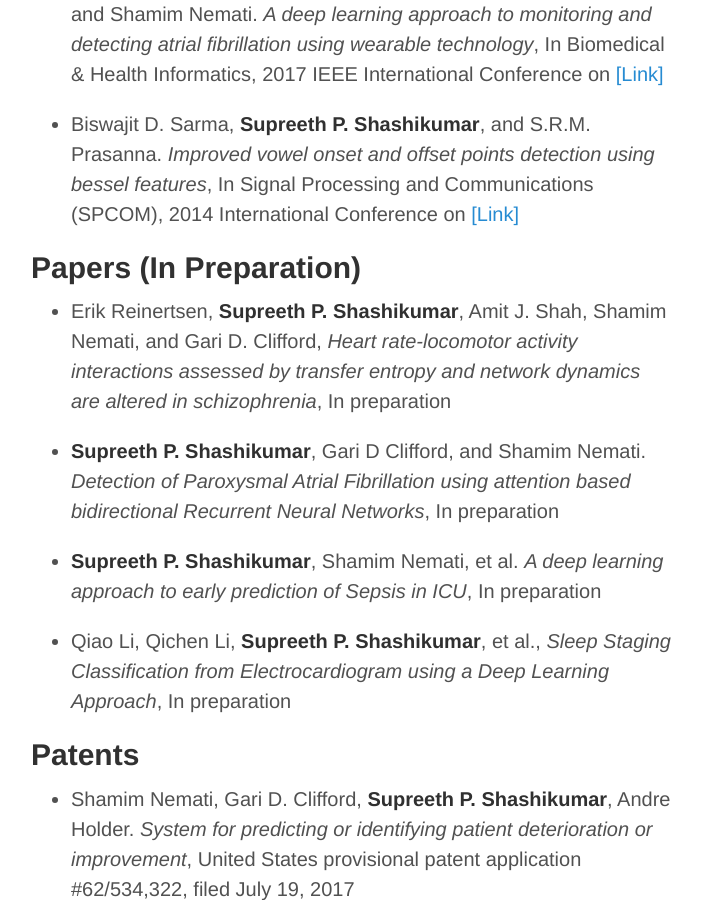
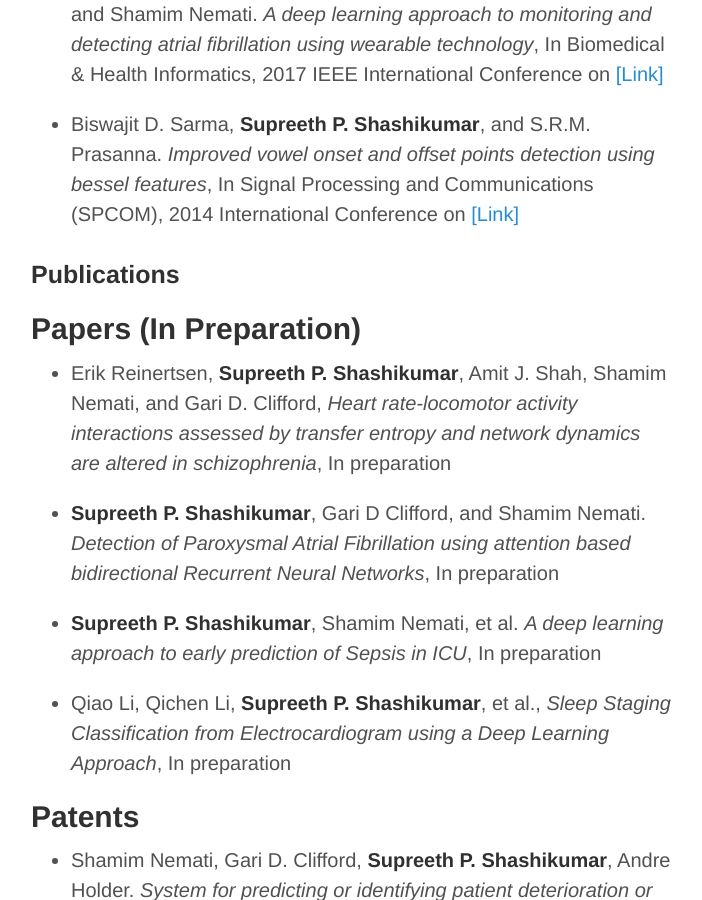
Before and after one commit to supreethprajwal/supreethprajwal.github.io, a Jekyll site: the page built from research.md, in a window 1280 px wide and 900 px high, scrolled down 1030 px. Shown: the whole window, without its empty margins (289-991 px from the left). Built offline with Jekyll 4.4.1, drawn with Linux system fonts in a browser that asks for light colours; nearby versions of some CDN libraries; formulas are drawn with MathJax 3.

Commit message:
Supreeth

```diff
--- a/research.md
+++ b/research.md
@@ -26,6 +26,8 @@ My advisors are [Prof. Shamim Nemati](http://nematilab.info/people/shamim/index.
 + **Supreeth P. Shashikumar**, Amit J. Shah, Qiao Li, Gari D Clifford, and Shamim Nemati. *A deep learning approach to monitoring and detecting atrial fibrillation using wearable technology*, In Biomedical & Health Informatics, 2017 IEEE International Conference on [[Link]](http://ieeexplore.ieee.org/abstract/document/7897225/){:target="_blank"}
 
 + Biswajit D. Sarma, **Supreeth P. Shashikumar**, and S.R.M. Prasanna. *Improved vowel onset and offset points detection using bessel features*, In Signal Processing and Communications (SPCOM), 2014 International Conference on [[Link]](http://ieeexplore.ieee.org/abstract/document/6983913/){:target="_blank"}
+
+### Publications
 
 ## Papers (In Preparation)
 
```
